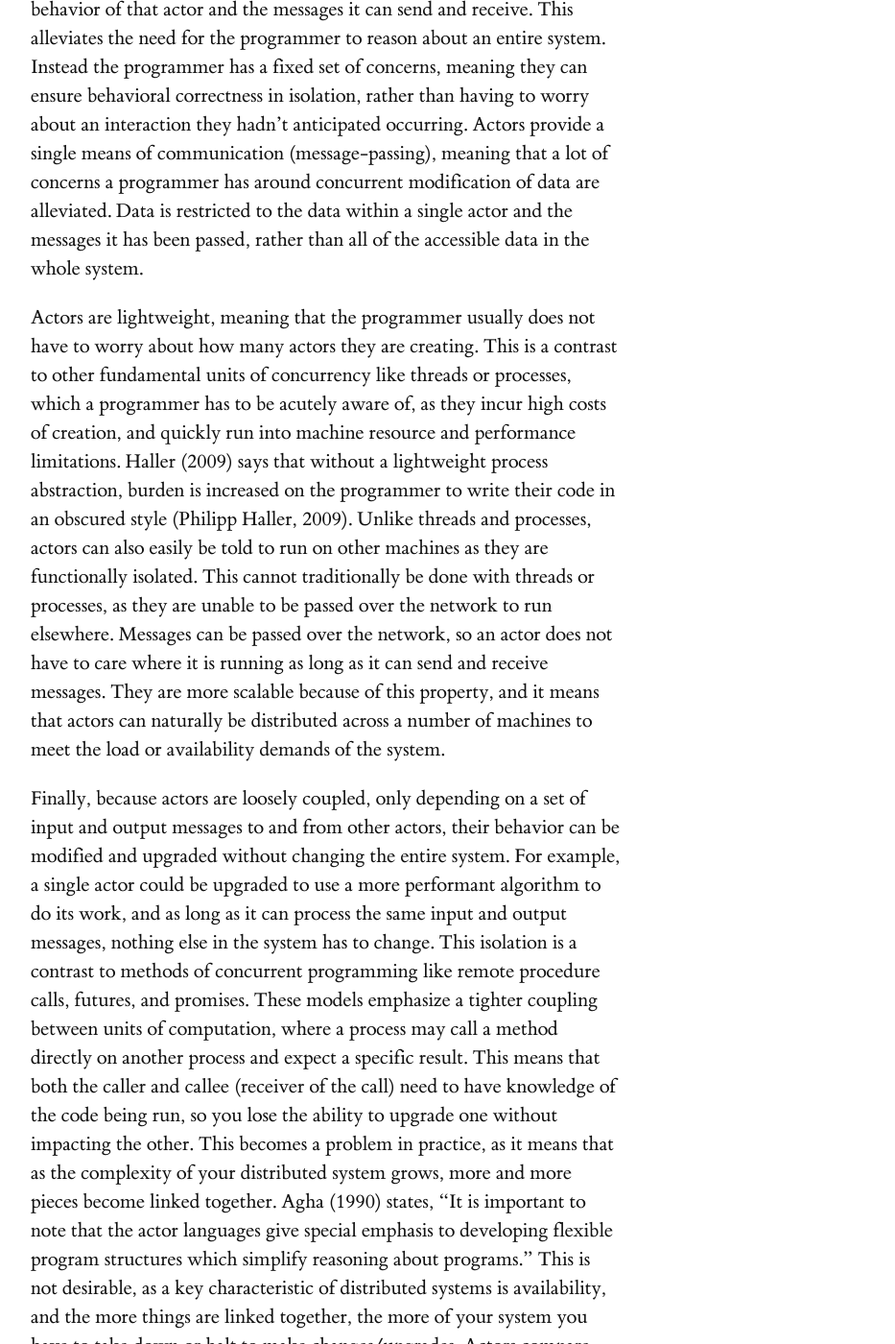
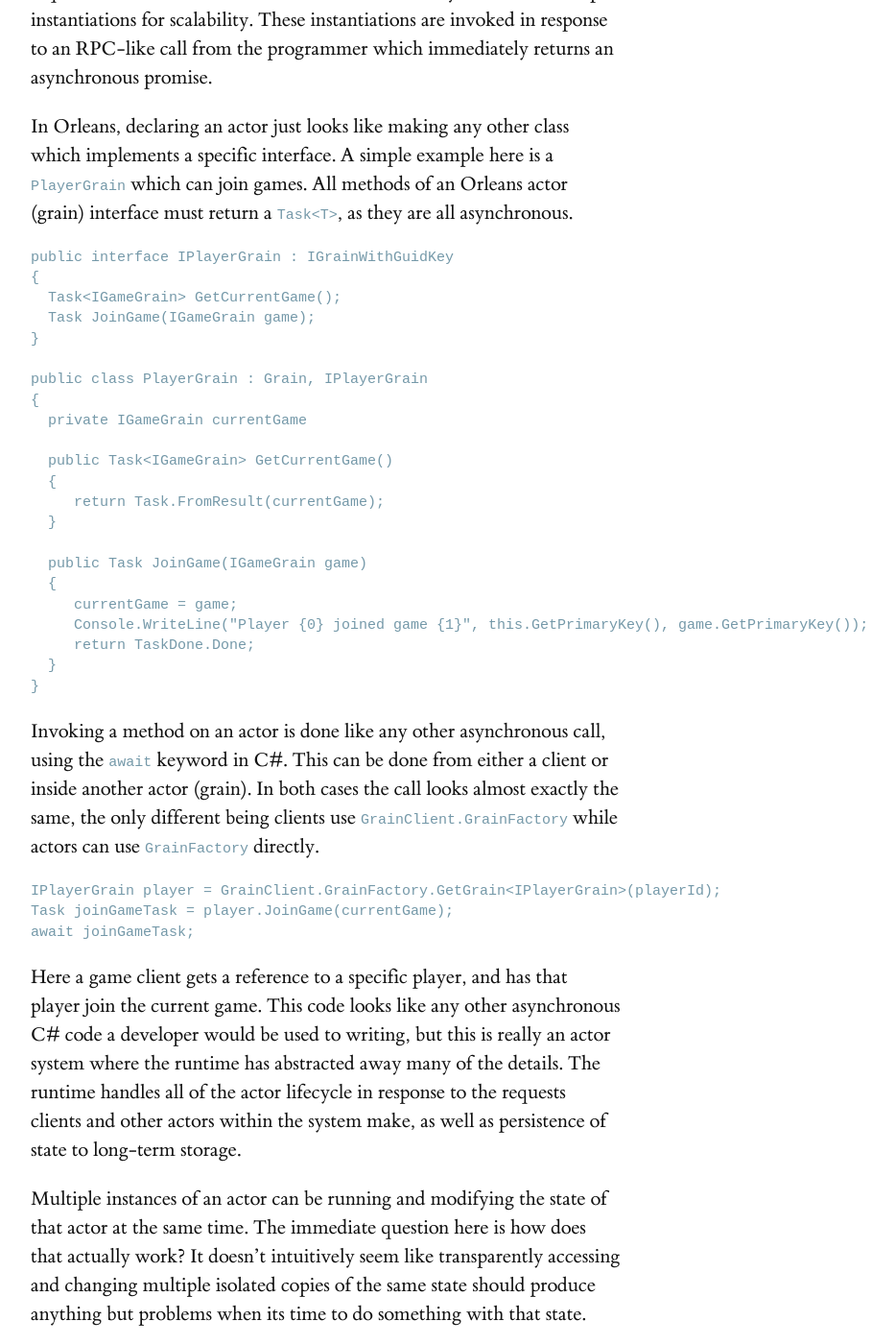
Before and after one commit to heathermiller/dist-prog-book, a Jekyll site: the page built from chapter/3/message-passing.md, in a window 1280 px wide and 1400 px high, scrolled down 24151 px. Shown: the whole window at 96% size, without its empty margins (128-1061 px from the left). Built offline with Jekyll 4.4.1, drawn with Linux system fonts in a browser that asks for light colours; some web fonts are replaced; some of the changed text lies outside the part shown.

Commit message:
Add code examples for E, Erlang, Orleans

````diff
--- a/chapter/3/message-passing.md
+++ b/chapter/3/message-passing.md
@@ -135,6 +135,21 @@
 
 These actors use a `receive` primitive to specify messages that an actor can receive during a given state/point in time. `receive` statements have some notion of defining acceptable messages, usually based on patterns, conditionals or types. If a message is matched, corresponding code is evaluated, but otherwise the actor simply blocks until it gets a message that it knows how to handle. Depending on the language implementation `receive` might specify an explicit message type or perform some pattern matching on message values.
 
+An example of these core concepts of a process with a defined lifecycle and use of the `receive` statement to match messages is a simple counter process written in Erlang. {% cite Armstrong:2010:ERL:1810891.1810910 --file message-passing %}
+
+```
+counter(N) ->
+  receive
+    tick ->
+      counter(N+1);
+    {From, read} ->
+      From ! {self(), N},
+      counter(N)
+  end.
+```
+
+This demonstrates the use of `receive` to match on two different values of messages `tick`, which increments the counter, and `{From, read}` where `From` is a process identifier and `read` is a literal. In response to another process sending the message `tick` by doing something like `CounterId ! tick.` the process calls itself with an incremented value which demonstrates a similarity to the `become` statement, but using recursion and an argument value instead of a named behavior continuation and some state. If the counter receives a message of the form `{<processId>, read}` it will then send that process a message with the counter's processId and value, and call itself recursively with the same value.
+
 ## Erlang
 
 Erlang's implementation of process-based actors gets to the core of what it means to be a process-based actor. Erlang was the origin of the process-based actor model. The Ericsson company originally developed this model to program large highly-reliable fault-tolerant telecommunications switching systems. Erlang's development started in 1985, but its model of programming is still used today. The motivations of the Erlang model were around four key properties that were needed to program fault-tolerant operations:
@@ -156,6 +171,23 @@
 * `link`: two-way notification of process failure/shutdown allowing for coordinated termination
 
 These primitives can be used to construct complex hierarchies of supervision that can be used to handle failure in isolation, rather than failures impacting your entire system. Supervision hierarchies are notably almost the only scheme for fault-tolerance that exists in the world of actors. Almost every actor system that is used to build distributed systems takes a similar approach, and it seems to work. Erlang's philosophies used to build a reliable fault-tolerant telephone exchange seem to be broadly applicable to the fault-tolerance problems of distributed systems.
+
+An example of a process `monitor` written in Erlang is given below. {% cite Armstrong:2010:ERL:1810891.1810910 --file message-passing %}
+
+```
+on_exit(Pid, F) ->
+  spawn(fun() -> monitor(Pid, F) end).
+
+monitor(Pid, F) ->
+  process_flag(trap_exit, true),
+  link(Pid),
+  receive
+    {‘EXIT’, Pid, Why} ->
+      F(Why)
+end.
+```
+
+This defines two processes: `on_exit` which simply spawns a `monitor` process to call a given function when a given process id exits, and `monitor` which uses `link` to receive a message when the given process id exists, and to call a function with the reason it exited. You could imagine chaining many of these `monitor` and `link` operations together to build processes to monitor one another for failure and perform recovery operations depending on the failure behavior.
 
 It is worth mentioning that Erlang achieves all of this through the Erlang Virtual Machine (BEAM), which runs as a single OS process and OS thread per core. These single OS processes then manage many lightweight Erlang processes. The Erlang VM implements all of the concurrency, monitoring, and garbage collection for Erlang processes within this VM, which almost acts like an operating system itself. This is unlike any other language or actor system described here.
 
@@ -202,26 +234,31 @@
 
 The difference in semantics between the two types of references means that only objects within the same vat are granted synchronous access to one another. The most an eventual reference can do is asynchronously send and queue a message for processing at some unspecified point in the future. This means that within the execution of a vat, a degree of temporal isolation can be defined between the objects and communications within the vat, and the communications to and from other vats.
 
-TODO: explain this code example in the context of the above diagram or come up with a new one?
+This code example ties into the previous diagrams, and demonstrates the two different types reference semantics. {% cite Miller:2005:CSP:1986262.1986274 --file message-passing %}
 
 ```
 def makeStatusHolder(var myStatus) {
   def myListeners := [].diverge()
+
   def statusHolder {
     to addListener(newListener) {
       myListeners.push(newListener)
     }
+
     to getStatus() { return myStatus }
+
     to setStatus(newStatus) {
       myStatus := newStatus
       for listener in myListeners {
-        listener.statusChanged(newStatus)
+        listener <- statusChanged(newStatus)
       }
     }
   }
   return statusHolder
 }
 ```
+
+This creates an object `statusHolder` with methods defined by `to` statements. A method invocation from another vat-local object like `statusHolder.setStatus(123)` causes a message to be synchronously delivered to this object. Other objects can register as event listeners by calling either `statusHolder.addListener()` or `statusHolder <- addListener()` to either synchronously or eventually register as listeners. They will be notified eventually when the value of the `statusHolder` changes. This is done via `<-` which is the eventual-send operator.
 
 The motivation for this referencing model comes from wanting to work at a finer-grained level of references than a traditional actor exposes. The simplest example is that you want to ensure that another actor in your system can read a value, but can't write to it. How do you do that within another actor model? You might imagine creating a read-only variant of an actor which doesn't expose a write message type, or proxies only `read` messages to another actor which supports both `read` and `write` operations. In E because you are handing out object references, you would simply only pass around references to a `read` method, and you don't have to worry about other actors in your system being able to write values. These finer-grained references make reasoning about state guarantees easier because you are no longer exposing references to an entire actor, but instead the granular capabilities of the actor.
 
@@ -273,7 +310,46 @@
 
 Orleans uses a different notion of identity than other actor systems. In other systems an "actor" might refer to a behavior and instances of that actor might refer to identities that the actor represents like individual users. In Orleans, an actor represents that persistent identity, and the actual instantiations are in fact reconcilable copies of that identity.
 
-The programmer essentially assumes that a single entity is handling requests to an actor, but the Orleans runtime actually allows for multiple instantiations for scalability. These instantiations are invoked in response to an RPC-like call from the programmer which immediately returns an asynchronous promise. Multiple instances of an actor can be running and modifying the state of that actor at the same time. The immediate question here is how does that actually work? It doesn't intuitively seem like transparently accessing and changing multiple isolated copies of the same state should produce anything but problems when its time to do something with that state.
+The programmer essentially assumes that a single entity is handling requests to an actor, but the Orleans runtime actually allows for multiple instantiations for scalability. These instantiations are invoked in response to an RPC-like call from the programmer which immediately returns an asynchronous promise.
+
+In Orleans, declaring an actor just looks like making any other class which implements a specific interface. A simple example here is a `PlayerGrain` which can join games. All methods of an Orleans actor (grain) interface must return a `Task<T>`, as they are all asynchronous.
+
+```
+public interface IPlayerGrain : IGrainWithGuidKey
+{
+  Task<IGameGrain> GetCurrentGame();
+  Task JoinGame(IGameGrain game);
+}
+
+public class PlayerGrain : Grain, IPlayerGrain
+{
+  private IGameGrain currentGame
+
+  public Task<IGameGrain> GetCurrentGame()
+  {
+     return Task.FromResult(currentGame);
+  }
+
+  public Task JoinGame(IGameGrain game)
+  {
+     currentGame = game;
+     Console.WriteLine("Player {0} joined game {1}", this.GetPrimaryKey(), game.GetPrimaryKey());
+     return TaskDone.Done;
+  }
+}
+```
+
+Invoking a method on an actor is done like any other asynchronous call, using the `await` keyword in C#. This can be done from either a client or inside another actor (grain). In both cases the call looks almost exactly the same, the only different being clients use `GrainClient.GrainFactory` while actors can use `GrainFactory` directly.
+
+```
+IPlayerGrain player = GrainClient.GrainFactory.GetGrain<IPlayerGrain>(playerId);
+Task joinGameTask = player.JoinGame(currentGame);
+await joinGameTask;
+```
+
+Here a game client gets a reference to a specific player, and has that player join the current game. This code looks like any other asynchronous C# code a developer would be used to writing, but this is really an actor system where the runtime has abstracted away many of the details. The runtime handles all of the actor lifecycle in response to the requests clients and other actors within the system make, as well as persistence of state to long-term storage.
+
+Multiple instances of an actor can be running and modifying the state of that actor at the same time. The immediate question here is how does that actually work? It doesn't intuitively seem like transparently accessing and changing multiple isolated copies of the same state should produce anything but problems when its time to do something with that state.
 
 Orleans solves this problem by providing mechanisms to reconcile conflicting changes. If multiple instances of an actor modify persistent state, they need to be reconciled into a consistent state in some meaningful way. The default here is a last-write-wins strategy, but Orleans also exposes the ability to create fine-grained reconciliation policies, as well as a number of common reconcilable data structures. If an application requires a certain reconciliation algorithm, the developer can implement it using Orleans. These reconciliation mechanisms are built upon Orleans' concept of transactions.
 
````
